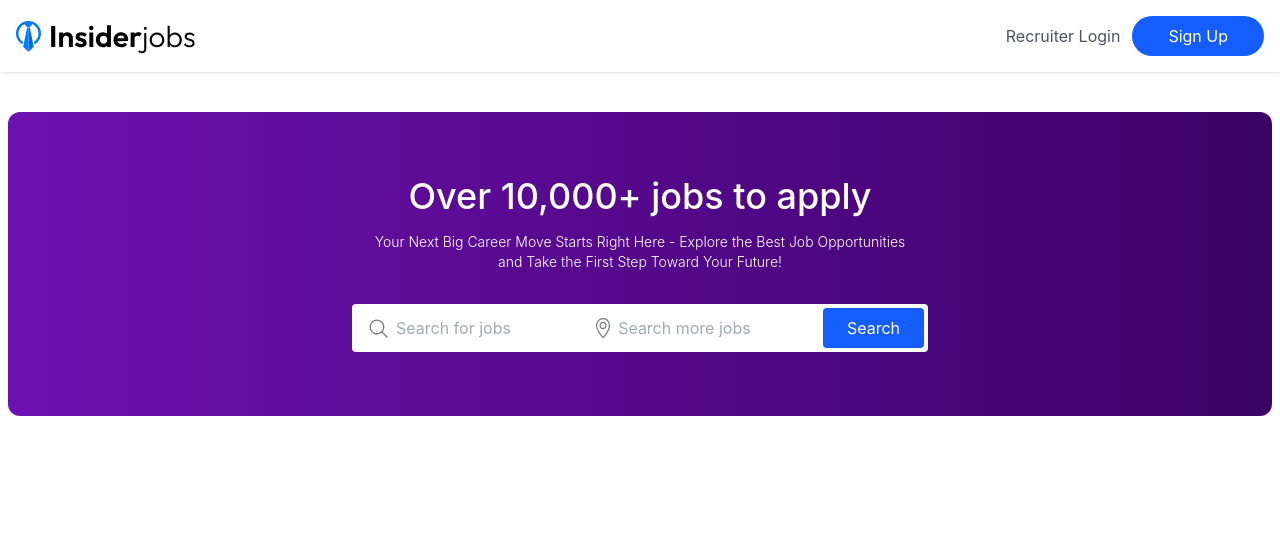
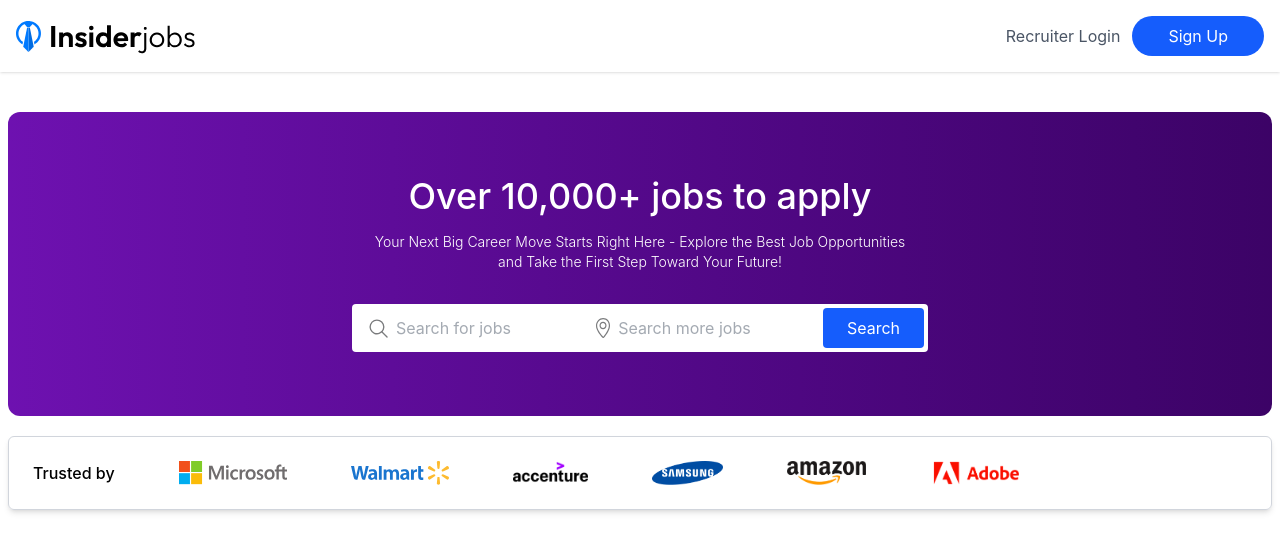
Before and after one commit to PraveenKumarM17/JPortal, a React app in the folder client/: page / in a window 1280 px wide. Shown: the top 552 px of the page. Built offline with nearby package versions, Linux system fonts and the light colour scheme; no server answers; the HTML template or start-up script is replaced by a standard one.

Commit message:
Added the logos bar

```diff
--- a/client/src/components/Hero.jsx
+++ b/client/src/components/Hero.jsx
@@ -19,6 +19,17 @@
             <button className='bg-blue-600 px-6 py-2 rounded text-white m-1'>Search</button>
         </div>
       </div>
+      <div className='border border-gray-300 shadow-md mx-2 mt-5 p-6 rounded-md flex'>
+        <div className='flex justify-center gap-10 lg:gap-16  flex-wrap'>
+            <p className='font-medium'>Trusted by</p>
+            <img className='h-6' src={ assets.microsoft_logo } alt="" />
+            <img className='h-6' src={ assets.walmart_logo } alt="" />
+            <img className='h-6' src={ assets.accenture_logo } alt="" />
+            <img className='h-6' src={ assets.samsung_logo } alt="" />
+            <img className='h-6' src={ assets.amazon_logo } alt="" />
+            <img className='h-6' src={ assets.adobe_logo } alt="" />
+        </div>
+      </div>
     </div>
   )
 }
```
